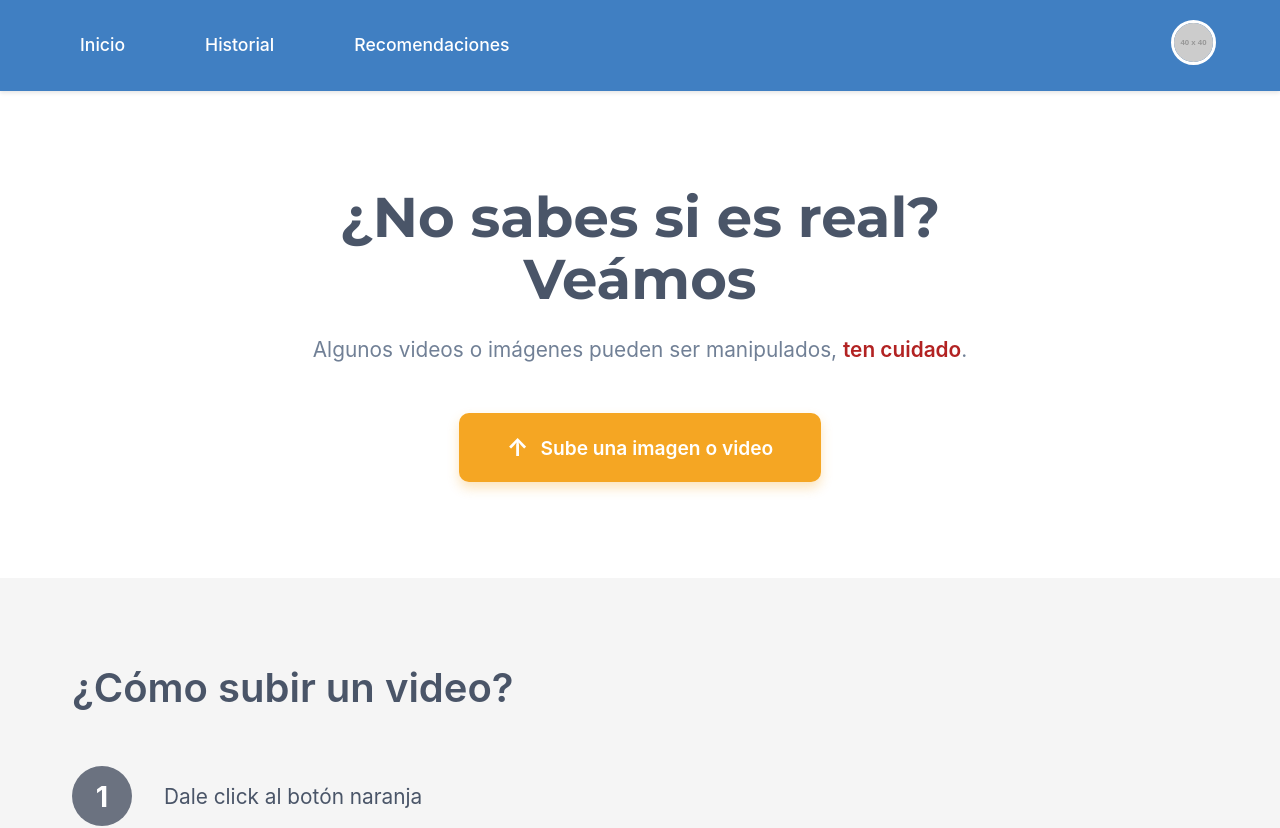
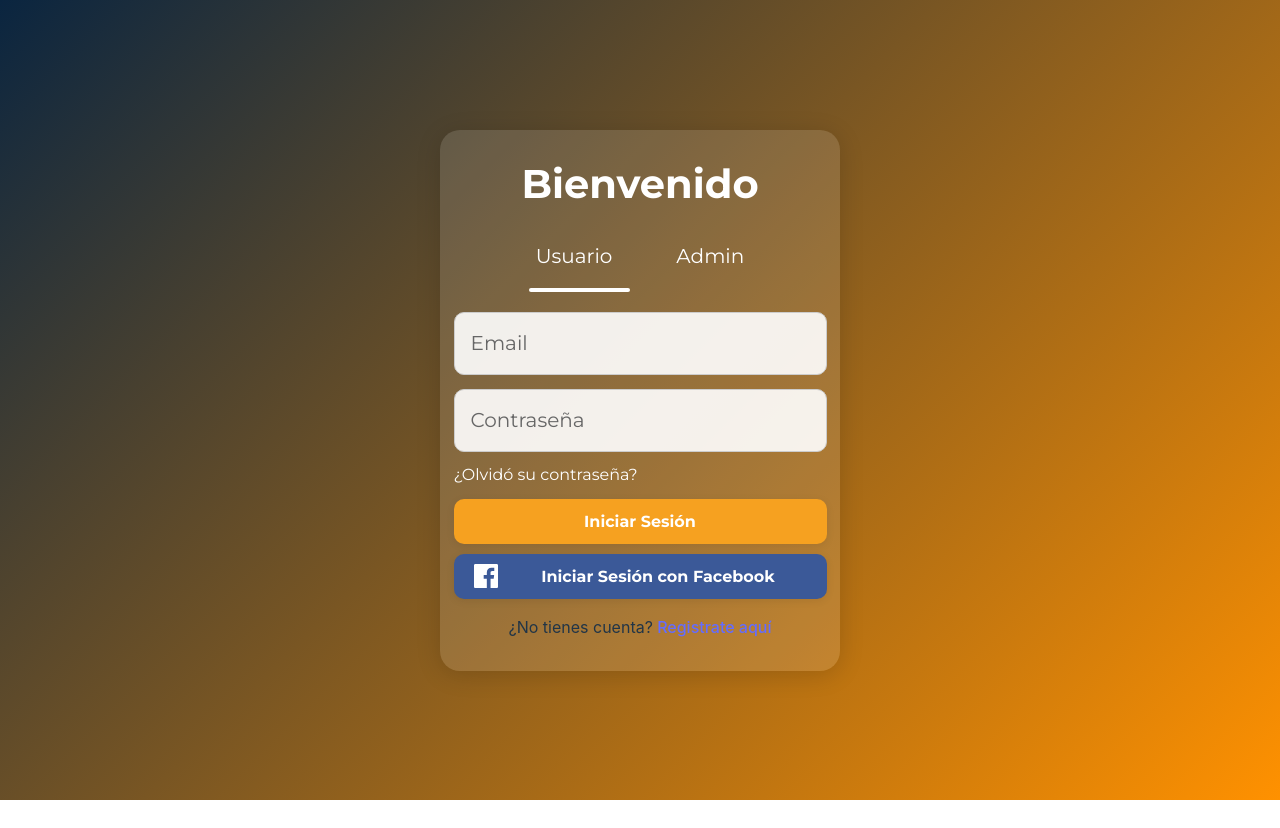
Before and after one commit to app-web-deepfake/Frontend, a React (Vite) app: page / in a window 1280 px wide. Shown: the top 828 px of the page. After the commit the page ends 800 px from the top, so only its background shows below. Built offline with nearby package versions, Linux system fonts and the light colour scheme.

Commit message:
fix: fix navigation react dom

```diff
--- a/src/App.jsx
+++ b/src/App.jsx
@@ -3,12 +3,15 @@ import { UserProvider } from './context/UserContext'
 import './App.css'
 import Home from "./pages/Home.jsx";
 import LoginPage from "./pages/LoginPage.jsx";
+import {Route, Routes} from "react-router-dom";
 
 function App() {
   return (
-    <UserProvider>
-      <Home />
-    </UserProvider>
+    <Routes>
+        <Route path="/" element={<LoginPage />} />
+        <Route path="/register" element={<Register />} />
+        <Route path="/home" element={<Home />} />
+    </Routes>
   )
 }
 
--- a/src/index.css
+++ b/src/index.css
@@ -49,10 +49,12 @@ button {
 button:hover {
   border-color: #646cff;
 }
+/*
 button:focus,
 button:focus-visible {
   outline: 4px auto -webkit-focus-ring-color;
 }
+ */
 
 @media (prefers-color-scheme: light) {
   :root {
--- a/src/main.jsx
+++ b/src/main.jsx
@@ -3,9 +3,12 @@ import { createRoot } from 'react-dom/client'
 import './index.css'
 import App from './App.jsx'
 import '@fortawesome/fontawesome-free/css/all.min.css'
+import {BrowserRouter} from "react-router-dom";
 
 createRoot(document.getElementById('root')).render(
   <StrictMode>
-    <App />
+      <BrowserRouter>
+          <App />
+      </BrowserRouter>
   </StrictMode>,
 )
--- a/src/pages/LoginPage.jsx
+++ b/src/pages/LoginPage.jsx
@@ -1,5 +1,6 @@
 import React, { useState, useLayoutEffect, useRef } from "react";
 import "../styles/login.css";
+import {useNavigate} from "react-router-dom";
 
 // ✅ Cargar fuente Montserrat
 const montserratFont = document.createElement("link");
@@ -9,6 +10,7 @@ montserratFont.href =
 document.head.appendChild(montserratFont);
 
 export default function LoginPage() {
+  const navigate = useNavigate();
   const [role, setRole] = useState("usuario");
   const btnRefs = useRef([]);
   const labelRefs = useRef([]);
@@ -20,6 +22,7 @@ export default function LoginPage() {
     const userData = { email, role };
     console.log("Usuario autenticado:", userData);
     // Aquí podrías redirigir o guardar token
+      navigate("/home");
   };
 
   const botones = [
@@ -127,8 +130,8 @@ export default function LoginPage() {
             <span>Iniciar Sesión con Facebook</span>
           </button>
 
-          <div className="login-register">
-            <span>¿No tienes cuenta? Regístrate aquí.</span>
+          <div className="login-register">¿No tienes cuenta?
+              <a href="./register"> Registrate aquí</a>
           </div>
         </div>
       </div>
--- a/src/pages/Register.jsx
+++ b/src/pages/Register.jsx
@@ -73,7 +73,7 @@ const Register = () => {
           </button>
         </form>
         <p className="login-link">
-          ¿Ya tienes cuenta? <a href="#">Inicia Sesión aquí</a>
+          ¿Ya tienes cuenta? <a href="./">Inicia Sesión aquí</a>
         </p>
       </div>
     </div>
--- a/src/styles/login.css
+++ b/src/styles/login.css
@@ -2,14 +2,14 @@
 
 .login-bg {
   min-height: 100vh;
-  width: 100vw;
+  width: 100%;
   display: grid;
-  place-items: center;
+  place-content: center;
   background: linear-gradient(135deg, #0a2540 0%, #ff9100 100%);
   position: fixed;
   top: 0;
   left: 0;
-  z-index: -2;
+  z-index: 0;
 }
 
 .login-container {
@@ -32,10 +32,6 @@
   color: #fff;
   text-align: center;
   margin-bottom: 32px;
-}
-
-.login-options {
-  width: 100%;
 }
 
 .login-buttons-row {
```
Also changed, not shown: package.json (+18 -14 lines), 1 other file (tests, documents, lock files or other folders).
